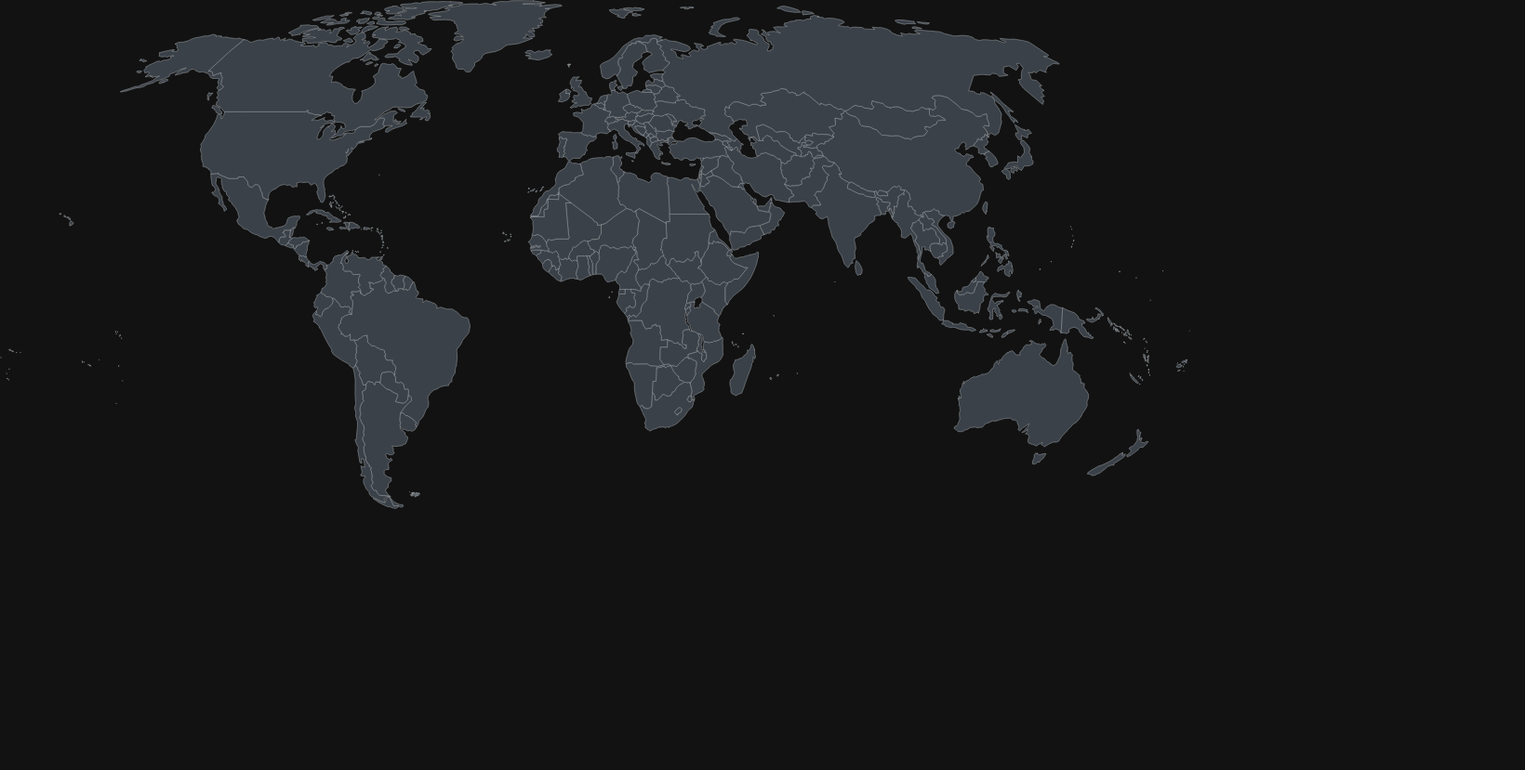
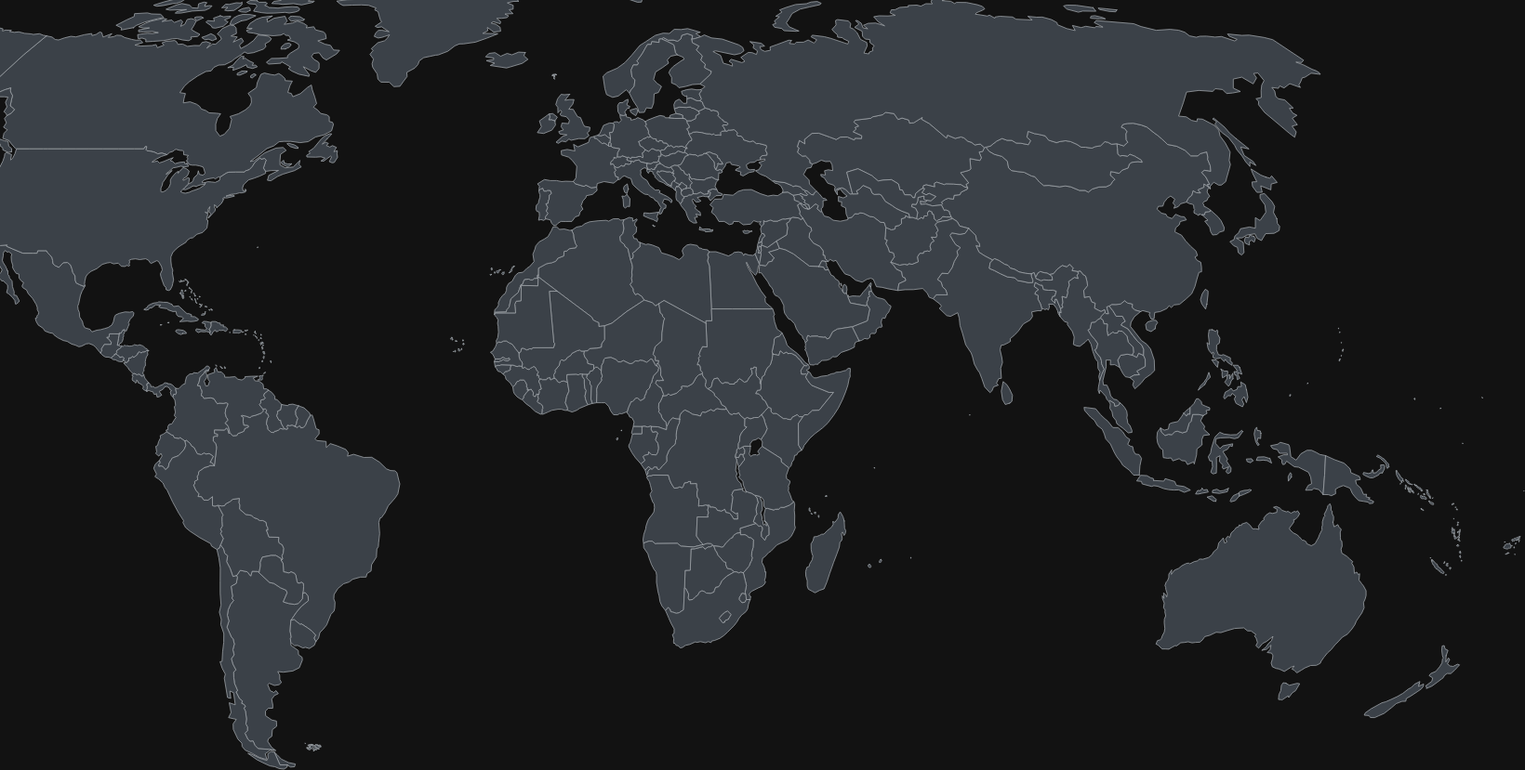
Before and after one commit to iamRahul21/Global-Conflict-Tracker2, a plain HTML site: page index.html in a window 1280 px wide. Shown: the whole page at 93% size, 1640 px wide, since content can reach past the window. Before the commit the page ends 800 px from the top, so only its background shows below. Drawn offline with Linux system fonts and the light colour scheme.

Commit message:
minor change

```diff
--- a/style.css
+++ b/style.css
@@ -1,15 +1,18 @@
-*{
+* {
     margin: 0;
     padding: 0;
 }
 
-body{
+body {
     background-color: #121212;
-    overflow-y: hidden;
-    overflow-x: hidden;
+    overflow: hidden;
+    display: flex;
+    justify-content: center;
+    align-items: center;
+    height: 100vh;
 }
 
-img {
-    max-width: 100%;
-    height: auto;
+svg {
+    width: 100%;
+    height: 100%;
 }
```
